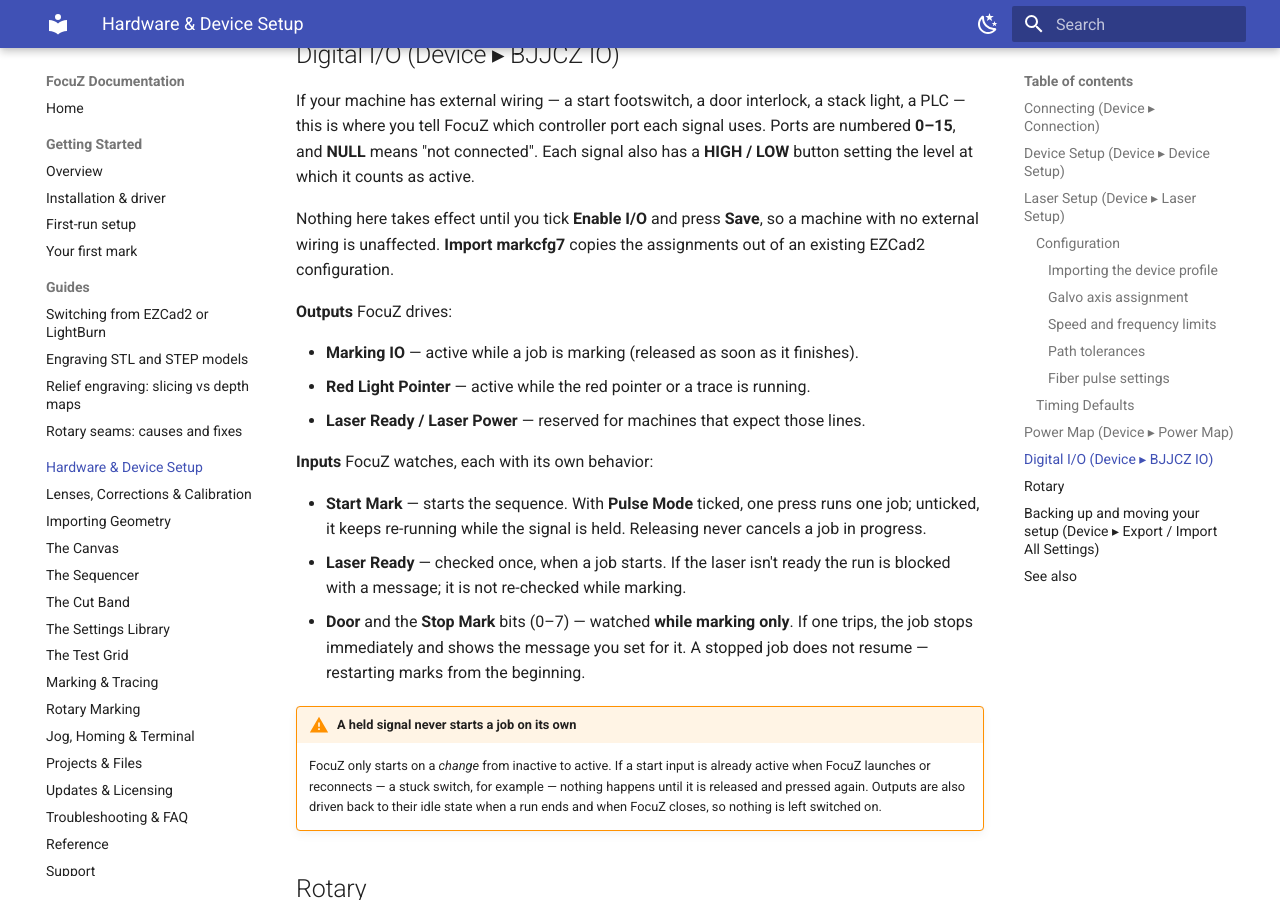
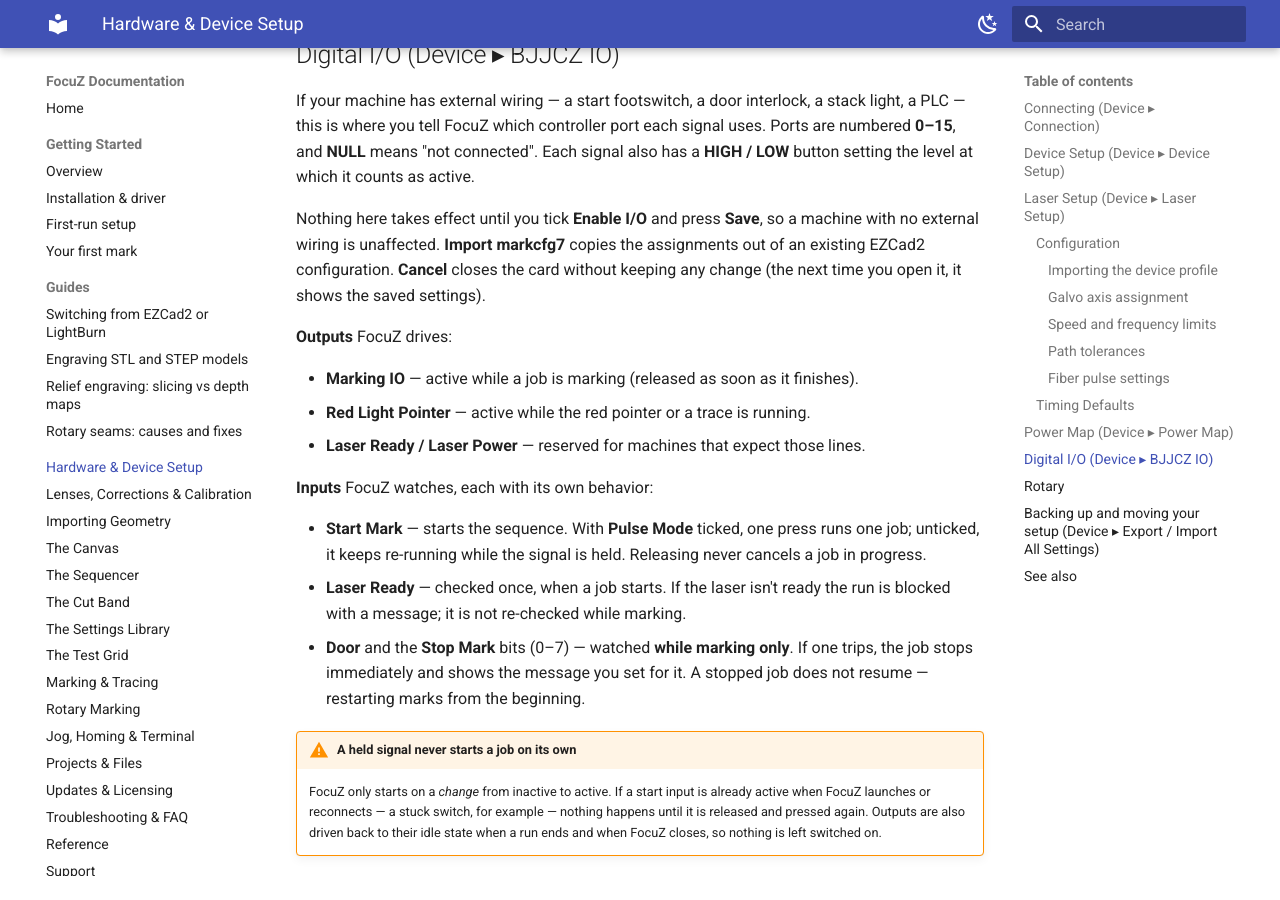
Before and after one commit to Lokahi-Shop/focuz-docs, an MkDocs documentation site: the page built from docs/hardware-setup.md, in a window 1280 px wide and 900 px high, scrolled down 4046 px. Built offline with MkDocs 1.6.1 and Material for MkDocs 9.7.7, drawn with Linux system fonts in a browser that asks for light colours.

Commit message:
BJJCZ IO: Cancel button
Co-Authored-By: Claude Opus 5.5 <noreply@anthropic.com>

```diff
--- a/docs/hardware-setup.md
+++ b/docs/hardware-setup.md
@@ -152,7 +152,8 @@ which it counts as active.
 
 Nothing here takes effect until you tick **Enable I/O** and press **Save**, so a machine with no
 external wiring is unaffected. **Import markcfg7** copies the assignments out of an existing EZCad2
-configuration.
+configuration. **Cancel** closes the card without keeping any change (the next time you open it, it shows the
+saved settings).
 
 **Outputs** FocuZ drives:
 
```
